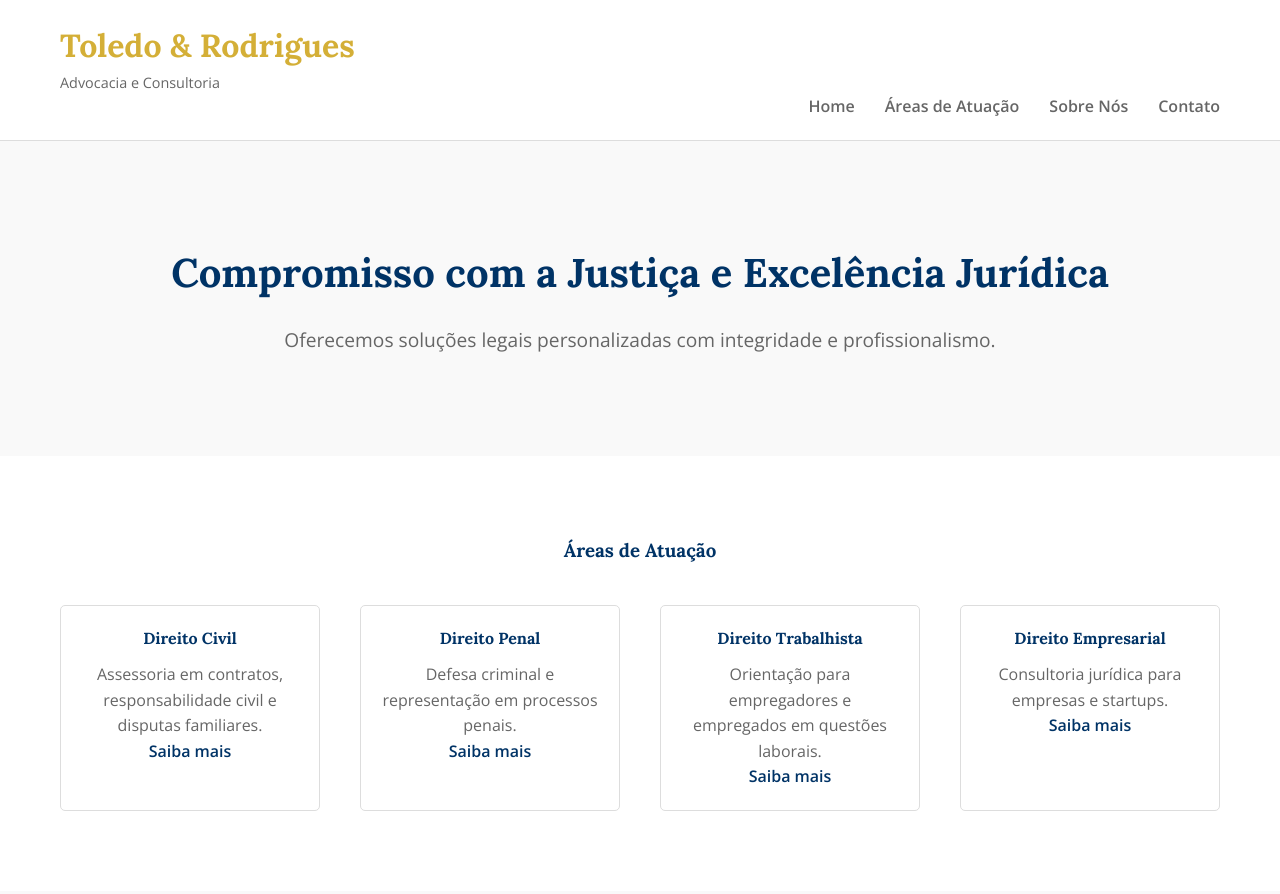
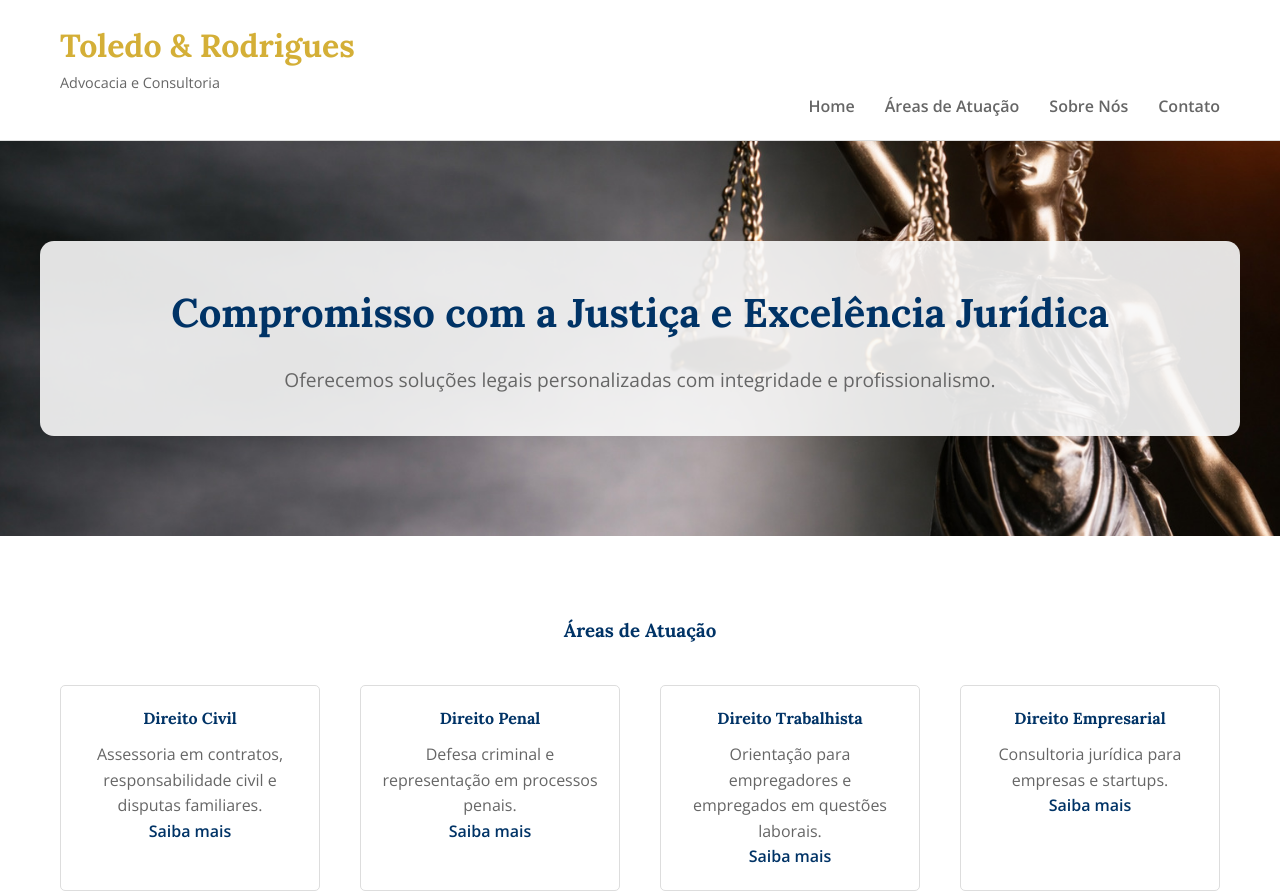
Before and after one commit to rezendelucas85-del/Toledo-Rodrigues-advocacia, a plain HTML site: page index.html in a window 1280 px wide. Shown: the top 894 px of the page. Drawn offline with nearby package versions, Linux system fonts and the light colour scheme.

Commit message:
home imagem

```diff
--- a/styles.css
+++ b/styles.css
@@ -66,6 +66,16 @@ nav a:hover {
     padding: 100px 0;
     text-align: center;
     background-color: #f9f9f9;
+    background-image: url('home-fundo.jpg');
+    background-size: cover;
+    background-position: center;
+    background-repeat: no-repeat;
+}
+
+#banner .container {
+    background-color: rgba(249, 249, 249, 0.9);
+    padding: 40px;
+    border-radius: 14px;
 }
 
 #banner h2 {
```
